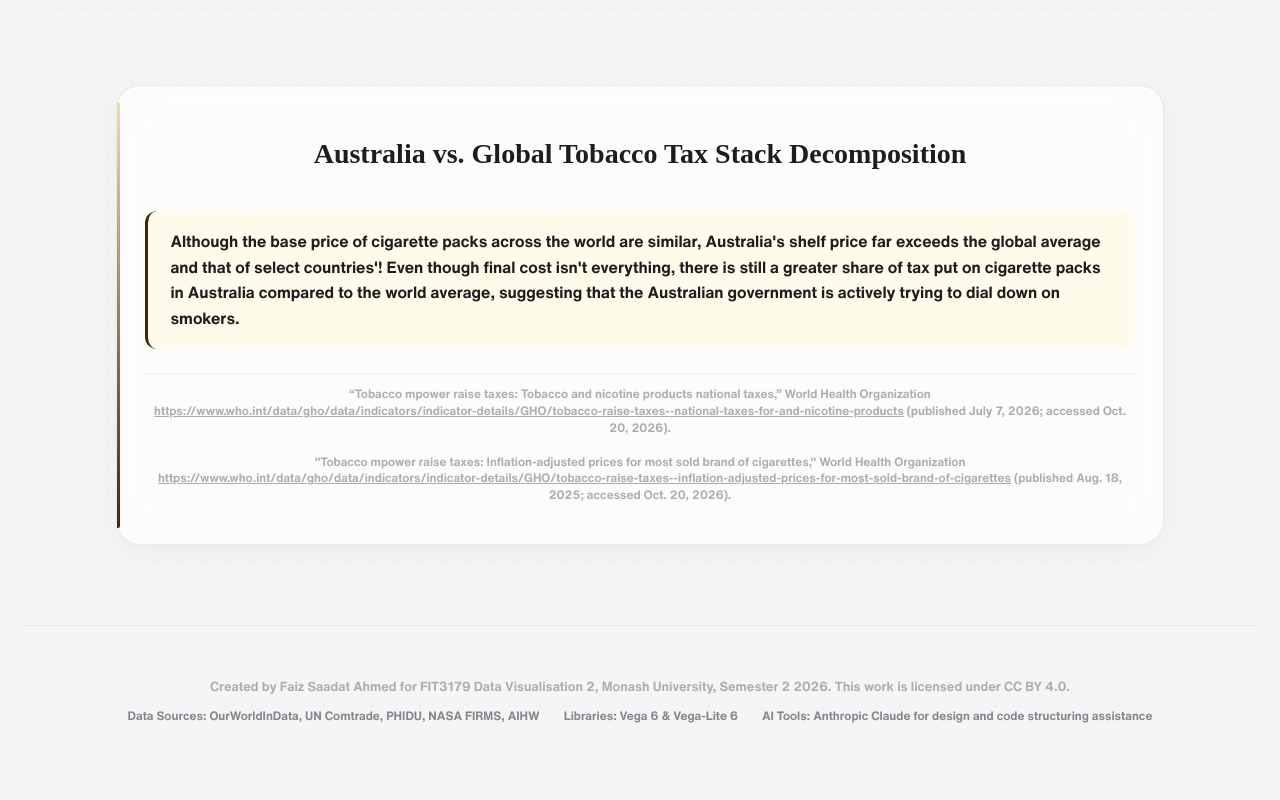
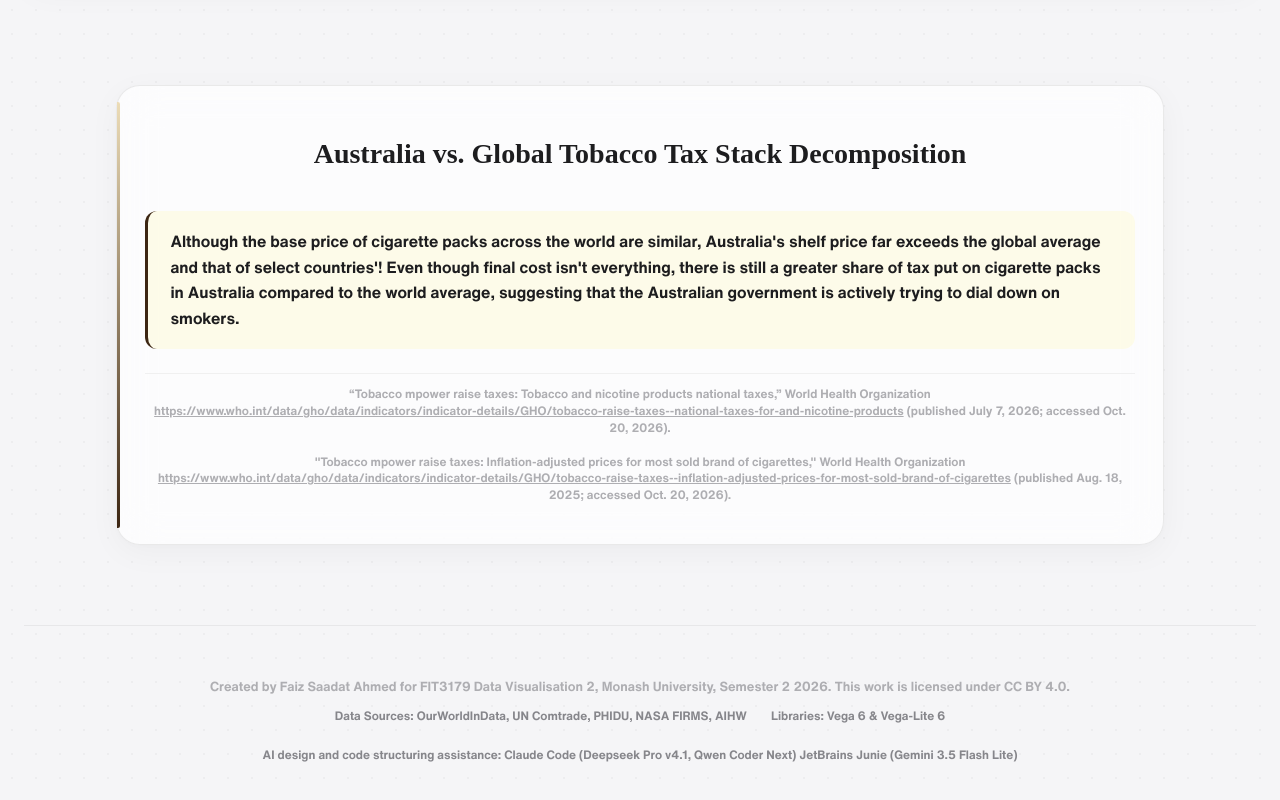
Before and after one commit to faizsahmed2gmaildotcom/FIT3179-DV2, a plain HTML site: page index.html in a window 1280 px wide. Shown: the part 3818-4618 px from the top of the page. Before the commit the page ends 4581 px from the top, so only its background shows below. Drawn offline with Linux system fonts and the light colour scheme; a script that the page names is missing; a web font is replaced by a local one.

Commit message:
- Updated AI tools used

```diff
--- a/index.html
+++ b/index.html
@@ -148,7 +148,7 @@
       <div class="footer-links">
         <span>Data Sources: OurWorldInData, UN Comtrade, PHIDU, NASA FIRMS, AIHW</span>
         <span>Libraries: Vega 6 & Vega-Lite 6</span>
-        <span>AI Tools: Anthropic Claude for design and code structuring assistance</span>
+        <span>AI design and code structuring assistance: Claude Code (Deepseek Pro v4.1, Qwen Coder Next) JetBrains Junie (Gemini 3.5 Flash Lite)</span>
       </div>
     </footer>
 
```
